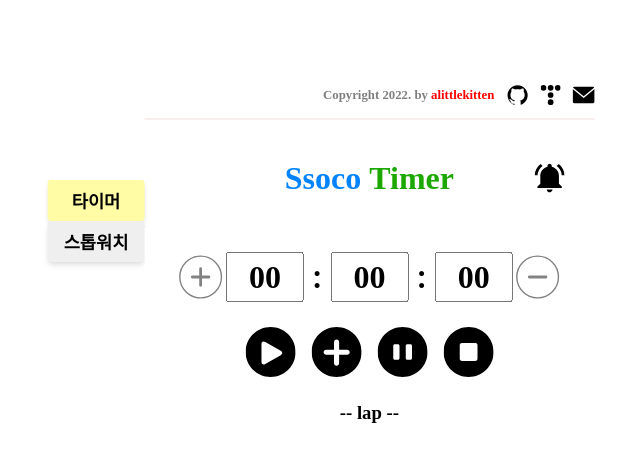
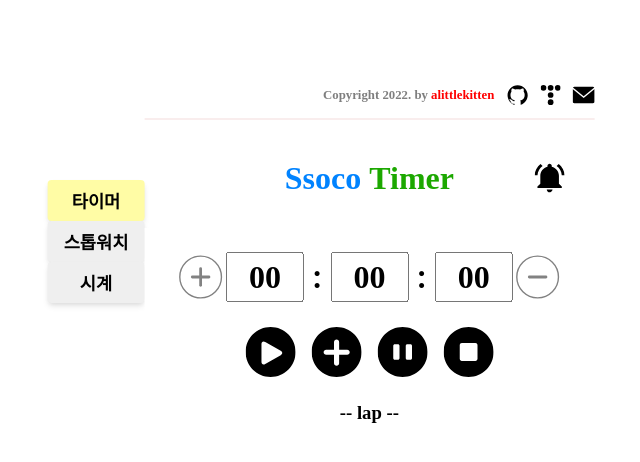
Before and after one commit to alittlekitten/SsocoTimer, a React (Create React App) app: page / in a window 1280 px wide. Shown: the top 462 px of the page, without its empty margins (319-959 px from the left). Built offline with nearby package versions, Linux system fonts and the light colour scheme; a web font is replaced by a local one.

Commit message:
✨ Nav에 시계버튼 추가
Redux의 상태값으로도 Clock을 추가해줌

```diff
--- a/src/components/Nav.jsx
+++ b/src/components/Nav.jsx
@@ -9,6 +9,7 @@ const Nav = () => {
 
   const onClickTimer = () => dispatch({ type: "Timer" });
   const onClickStopwatch = () => dispatch({ type: "Stopwatch" });
+  const onClickClock = () => dispatch({ type: "Clock" });
 
   return (
     <div css={Buttons({ tap })}>
@@ -17,6 +18,9 @@ const Nav = () => {
       </button>
       <button className="stopwatch" onClick={onClickStopwatch}>
         스톱워치
+      </button>
+      <button className="clock" onClick={onClickClock}>
+        시계
       </button>
     </div>
   );
@@ -60,6 +64,10 @@ const Buttons = (props) => css`
   .stopwatch {
     background-color: ${props.tap === "Stopwatch" ? "#fffca5" : ""};
   }
+
+  .clock {
+    background-color: ${props.tap === "Clock" ? "#fffca5" : ""};
+  }
 `;
 
 export default Nav;
--- a/src/components/Title.jsx
+++ b/src/components/Title.jsx
@@ -21,6 +21,7 @@ const Title = () => {
       {tap === "Timer" && <span className="timer">Timer</span>}
       {tap === "Timer" && <Alarm className="music" onClick={MusicToggle} />}
       {tap === "Stopwatch" && <span className="stopwatch">Stopwatch</span>}
+      {tap === "Clock" && <span className="clock">Clock</span>}
     </div>
   );
 };
@@ -58,6 +59,10 @@ const titleStyle = (props) => css`
   .stopwatch {
     color: #5e1e1e;
   }
+
+  .clock {
+    color: #ff6b6b;
+  }
 `;
 
 export default Title;
--- a/src/store/tap.js
+++ b/src/store/tap.js
@@ -14,6 +14,11 @@ const tapReducer = (state = initialState, action) => {
         ...state,
         tap: "Stopwatch",
       };
+    case "Clock":
+      return {
+        ...state,
+        tap: "Clock",
+      };
     default:
       return state;
   }
```
